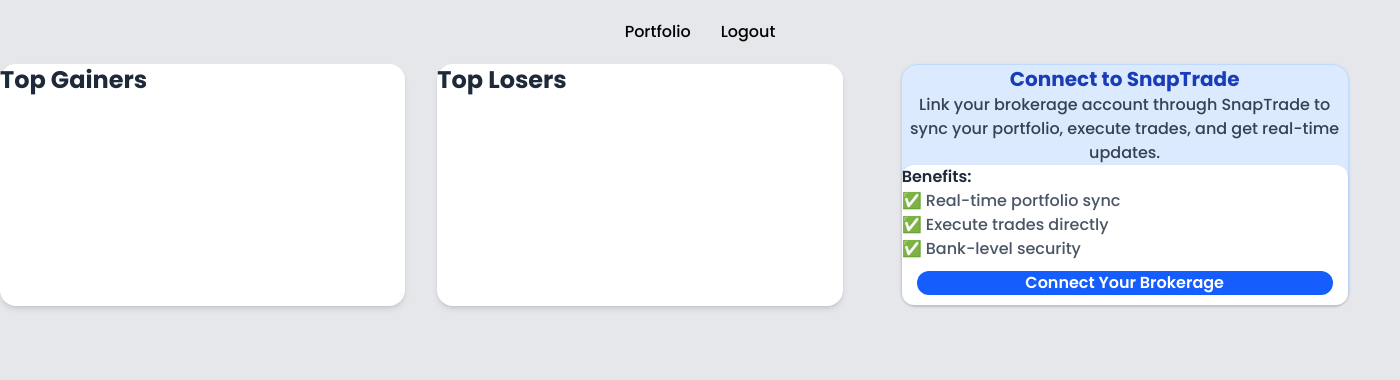
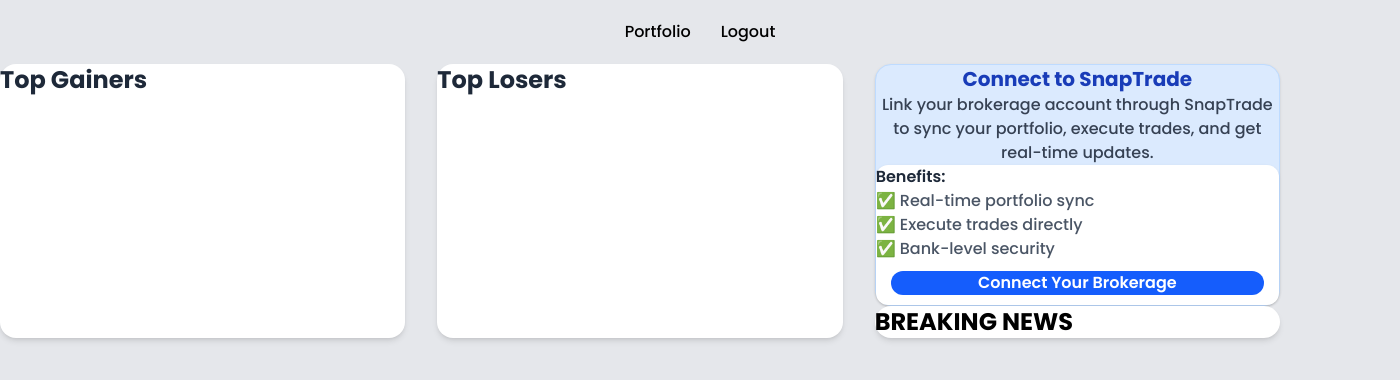
Before and after one commit to BriLouSal/KentroChrema, a Django app: template kentrocenter/kentrocenterback/templates/base/home.html in a window 1400 px wide. Shown: the top 380 px of the page. Run offline with Django 3.2, Linux system fonts and the light colour scheme; the template is opened without the code that fills it, so the values that code supplies are empty; some libraries are stand-ins or nearby versions; some web fonts are replaced.

Commit message:
Added Breaking news and I used sentiment rating and impact score via the absolute value of that sentiment rating to sort the highest impact.

```diff
--- a/kentrocenter/kentrocenterback/templates/base/home.html
+++ b/kentrocenter/kentrocenterback/templates/base/home.html
@@ -68,7 +68,7 @@
 
         <!-- Snaptrade -->
         <!-- Snaptrade Wrapper -->
-        <div class="flex justify-center w-[500px] h-auto">
+        <div class="space-y-8">
           <div class="w-full max-w-md">
             <div
               class="bg-blue-100 border border-blue-200 rounded-2xl p-6 shadow-sm"
@@ -96,11 +96,34 @@
                 <a href="{% url 'snaptrade_link' %}" class="block">
                   <button
                     class="w-full bg-blue-600 text-white py-3 rounded-xl font-semibold hover:bg-blue-700 transition"
-                  id="snaptrade-connect-btn">
+                    id="snaptrade-connect-btn"
+                  >
                     Connect Your Brokerage
                   </button>
                 </a>
               </div>
+            </div>
+          </div>
+          <div class="bg-white rounded-2xl shadow-md p-6">
+            <h2 class="text-2xl font-bold text-black mb-6">BREAKING NEWS</h2>
+            <div class="space-y-4">
+              {% for article in news_information %}
+              <div
+                class="p-4 rounded-xl border-4 {% if article.sentiment_score > 0.4 %} border-green-500 bg-green-50 {% elif article.sentiment_score < -0.4 %} border-red-500 bg-red-50 {% else %} border-gray-400 bg-gray-50 {% endif %}"
+              >
+                <a
+                  href="{{ article.link }}"
+                  target="_blank"
+                  class="font-semibold text-gray-800 hover:underline block"
+                >
+                  {{ article.headline }}
+                </a>
+                <p class="text-sm text-gray-600 mt-2">
+                  {{ article.summary|truncatewords:20 }}
+                </p>
+
+              </div>
+              {% endfor %}
             </div>
           </div>
         </div>
--- a/kentrocenter/theme/static/css/dist/styles.css
+++ b/kentrocenter/theme/static/css/dist/styles.css
@@ -10,12 +10,12 @@
     monospace;
     --color-red-50: oklch(97.1% 0.013 17.38);
     --color-red-200: oklch(88.5% 0.062 18.334);
-    --color-red-400: oklch(70.4% 0.191 22.216);
     --color-red-500: oklch(63.7% 0.237 25.331);
     --color-red-600: oklch(57.7% 0.245 27.325);
     --color-red-700: oklch(50.5% 0.213 27.518);
+    --color-green-50: oklch(98.2% 0.018 155.826);
     --color-green-300: oklch(87.1% 0.15 154.449);
-    --color-green-400: oklch(79.2% 0.209 151.711);
+    --color-green-500: oklch(72.3% 0.219 149.579);
     --color-green-600: oklch(62.7% 0.194 149.214);
     --color-blue-50: oklch(97% 0.014 254.604);
     --color-blue-100: oklch(93.2% 0.032 255.585);
@@ -26,14 +26,12 @@
     --color-blue-600: oklch(54.6% 0.245 262.881);
     --color-blue-700: oklch(48.8% 0.243 264.376);
     --color-blue-800: oklch(42.4% 0.199 265.638);
-    --color-blue-900: oklch(37.9% 0.146 265.522);
     --color-indigo-800: oklch(39.8% 0.195 277.366);
     --color-purple-400: oklch(71.4% 0.203 305.504);
     --color-purple-500: oklch(62.7% 0.265 303.9);
     --color-gray-50: oklch(98.5% 0.002 247.839);
     --color-gray-100: oklch(96.7% 0.003 264.542);
     --color-gray-200: oklch(92.8% 0.006 264.531);
-    --color-gray-300: oklch(87.2% 0.01 258.338);
     --color-gray-400: oklch(70.7% 0.022 261.325);
     --color-gray-500: oklch(55.1% 0.027 264.364);
     --color-gray-600: oklch(44.6% 0.03 256.802);
@@ -41,7 +39,6 @@
     --color-gray-800: oklch(27.8% 0.033 256.848);
     --color-gray-900: oklch(21% 0.034 264.665);
     --color-neutral-100: oklch(97% 0 0);
-    --color-neutral-900: oklch(20.5% 0 0);
     --color-black: #000;
     --color-white: #fff;
     --spacing: 0.25rem;
@@ -52,8 +49,6 @@
     --text-xs--line-height: calc(1 / 0.75);
     --text-sm: 0.875rem;
     --text-sm--line-height: calc(1.25 / 0.875);
-    --text-lg: 1.125rem;
-    --text-lg--line-height: calc(1.75 / 1.125);
     --text-xl: 1.25rem;
     --text-xl--line-height: calc(1.75 / 1.25);
     --text-2xl: 1.5rem;
@@ -333,9 +316,6 @@
   .h-\[100px\] {
     height: 100px;
   }
-  .h-auto {
-    height: auto;
-  }
   .h-full {
     height: 100%;
   }
@@ -350,21 +330,6 @@
   }
   .w-7\/12 {
     width: calc(7/12 * 100%);
-  }
-  .w-99\/100 {
-    width: calc(99/100 * 100%);
-  }
-  .w-712 {
-    width: calc(var(--spacing) * 712);
-  }
-  .w-\[240px\] {
-    width: 240px;
-  }
-  .w-\[320px\] {
-    width: 320px;
-  }
-  .w-\[500px\] {
-    width: 500px;
   }
   .w-full {
     width: 100%;
@@ -433,11 +392,25 @@
       margin-block-end: calc(calc(var(--spacing) * 2) * calc(1 - var(--tw-space-y-reverse)));
     }
   }
+  .space-y-4 {
+    :where(& > :not(:last-child)) {
+      --tw-space-y-reverse: 0;
+      margin-block-start: calc(calc(var(--spacing) * 4) * var(--tw-space-y-reverse));
+      margin-block-end: calc(calc(var(--spacing) * 4) * calc(1 - var(--tw-space-y-reverse)));
+    }
+  }
   .space-y-6 {
     :where(& > :not(:last-child)) {
       --tw-space-y-reverse: 0;
       margin-block-start: calc(calc(var(--spacing) * 6) * var(--tw-space-y-reverse));
       margin-block-end: calc(calc(var(--spacing) * 6) * calc(1 - var(--tw-space-y-reverse)));
+    }
+  }
+  .space-y-8 {
+    :where(& > :not(:last-child)) {
+      --tw-space-y-reverse: 0;
+      margin-block-start: calc(calc(var(--spacing) * 8) * var(--tw-space-y-reverse));
+      margin-block-end: calc(calc(var(--spacing) * 8) * calc(1 - var(--tw-space-y-reverse)));
     }
   }
   .rounded {
```
Also changed, not shown: other parts of kentrocenter/theme/static/css/dist/styles.css (+22 -65 lines), kentrocenter/kentrocenterback/views.py (+17 -3 lines).
